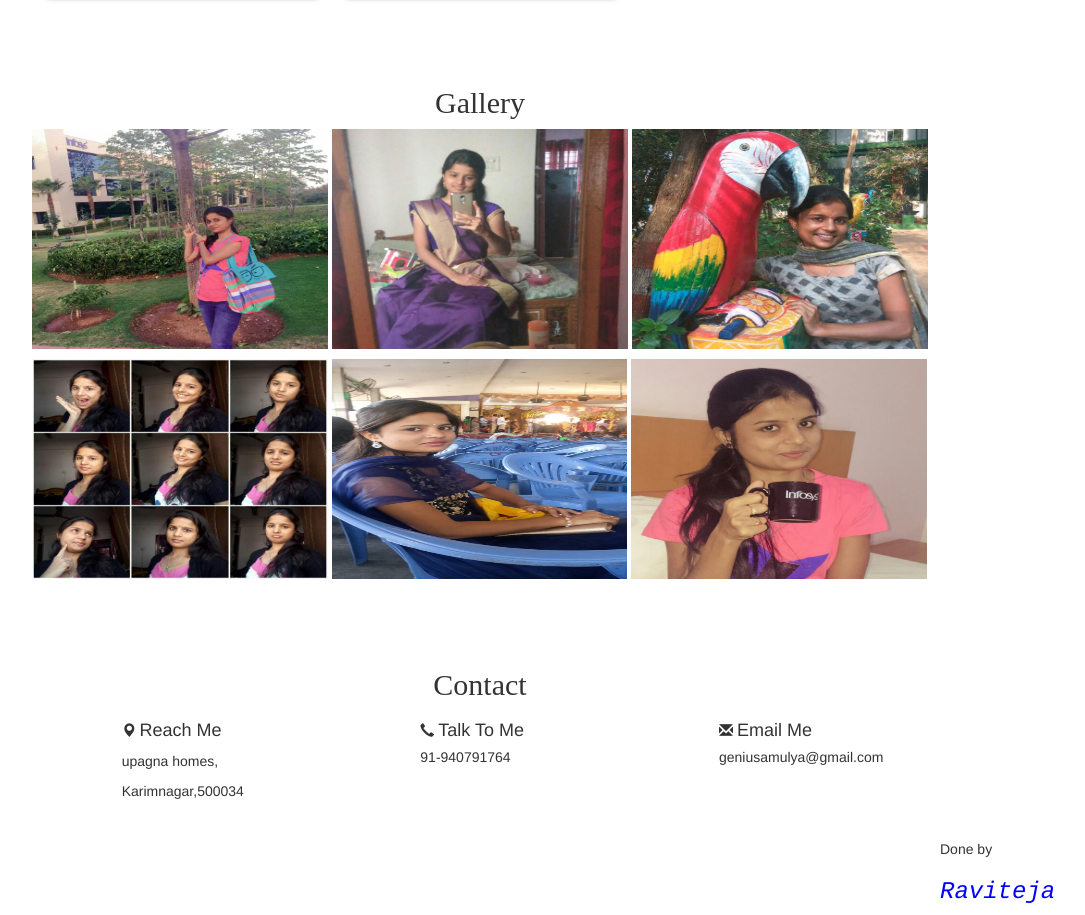
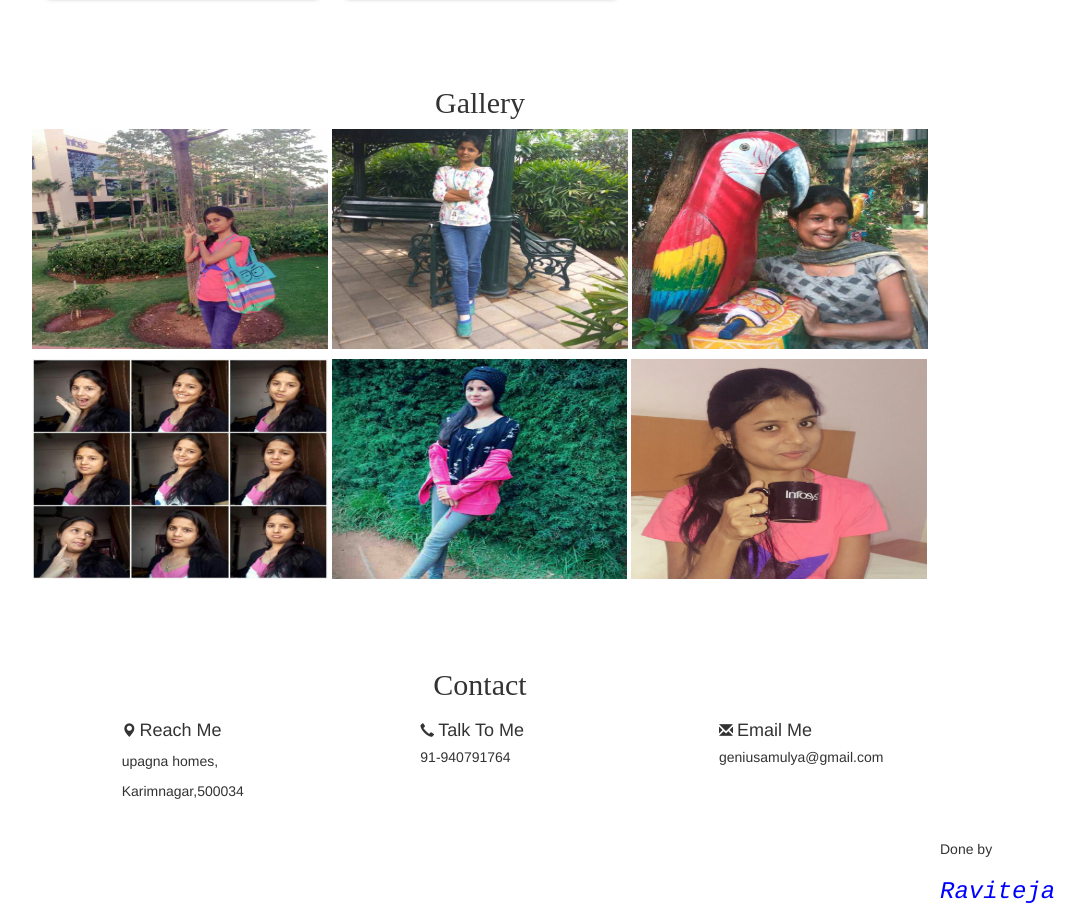
Before and after one commit to amulya-ammu/amulya-ammu.github.io, a plain HTML site: page index.html in a window 1280 px wide. Shown: the part 1683-2598 px from the top of the page, without its empty margins (160-1245 px from the left). Drawn offline with nearby package versions, Linux system fonts and the light colour scheme.

Commit message:
Update index.html

```diff
--- a/index.html
+++ b/index.html
@@ -322,7 +322,7 @@ When million’s of people are against u
   <img class="GalleryImg" id="img-0" src="telekhaimages/amu2.jpg" style="width:33%;height:220px;cursor:pointer;"alt="image1">
 
 
-  <img class="GalleryImg" id="img-1" src="telekhaimages/amu3.jpg" style="width:33%;height:220px;cursor:pointer;"alt="image2">
+  <img class="GalleryImg" id="img-1" src="telekhaimages/ammu1.jpg" style="width:33%;height:220px;cursor:pointer;"alt="image2">
 
   <img class="GalleryImg" id="img-2" src="telekhaimages/amu4.jpg" style="width:33%;height:220px;cursor:pointer;"alt="image3">
 
@@ -330,7 +330,7 @@ When million’s of people are against u
   <img class="GalleryImg" id="img-3" src="telekhaimages/amu5.jpg" style="width:33%;height:220px;margin-top:10px;cursor:pointer;"alt="image4">
 
 
-  <img class="GalleryImg" id="img-4" src="telekhaimages/amu8.jpg" style="width:33%;height:220px;margin-top:10px;cursor:pointer;"alt="image5">
+  <img class="GalleryImg" id="img-4" src="telekhaimages/ammu2.jpg" style="width:33%;height:220px;margin-top:10px;cursor:pointer;"alt="image5">
 
 
   <img class="GalleryImg" id="img-5" src="telekhaimages/amu9.jpg" style="width:33%;height:220px;margin-top:10px;cursor:pointer;"alt="image6">
@@ -341,7 +341,7 @@ When million’s of people are against u
 <img class="GalleryImg" id="img-0" src="telekhaimages/amu2.jpg" style="width:48%;height:220px;float:left;margin-left:2%;cursor:pointer;"alt="image1"onclick="hidebutton()">
 
 
-<img class="GalleryImg" id="img-1" src="telekhaimages/amu3.jpg" style="width:48%;height:220px;float:left;margin-left:2%;cursor:pointer;"alt="image2">
+<img class="GalleryImg" id="img-1" src="telekhaimages/ammu1.jpg" style="width:48%;height:220px;float:left;margin-left:2%;cursor:pointer;"alt="image2">
 
 <img class="GalleryImg" id="img-2" src="telekhaimages/amu4.jpg" style="width:48%;height:220px;margin-left:2%;float:left;margin-top:3%;cursor:pointer;"alt="image3">
 
@@ -349,7 +349,7 @@ When million’s of people are against u
 <img class="GalleryImg" id="img-3" src="telekhaimages/amu5.jpg" style="width:48%;height:220px;float:left;margin-left:2%;margin-top:3%;cursor:pointer;"alt="image4">
 
 
-<img class="GalleryImg" id="img-4" src="telekhaimages/amu8.jpg" style="width:48%;height:220px;float:left;margin-left:2%;margin-top:3%;cursor:pointer;"alt="image5">
+<img class="GalleryImg" id="img-4" src="telekhaimages/ammu2.jpg" style="width:48%;height:220px;float:left;margin-left:2%;margin-top:3%;cursor:pointer;"alt="image5">
 
 
 <img class="GalleryImg" id="img-5" src="telekhaimages/amu9.jpg" style="width:48%;height:220px;float:left;margin-left:2%;margin-top:3%;cursor:pointer;"alt="image6">
@@ -361,7 +361,7 @@ When million’s of people are against u
 
   <img class="GalleryImg" id="img-0" src="telekhaimages/amu2.jpg" style="width:100%;cursor:pointer;"alt="image1">
 
-  <img class="GalleryImg" id="img-1" src="telekhaimages/amu3.jpg" style="width:100%;margin-top:3%;cursor:pointer;"alt="image2">
+  <img class="GalleryImg" id="img-1" src="telekhaimages/ammu1.jpg" style="width:100%;margin-top:3%;cursor:pointer;"alt="image2">
 
   <img class="GalleryImg" id="img-2" src="telekhaimages/amu4.jpg" style="width:100%;margin-top:3%;cursor:pointer;"alt="image3">
 
@@ -370,7 +370,7 @@ When million’s of people are against u
   <img class="GalleryImg" id="img-3" src="telekhaimages/amu5.jpg" style="width:100%;margin-top:3%;cursor:pointer;"alt="image4">
 
 
-  <img class="GalleryImg" id="img-4" src="telekhaimages/amu8.jpg" style="width:100%;margin-top:3%;cursor:pointer;"alt="image5">
+  <img class="GalleryImg" id="img-4" src="telekhaimages/ammu2.jpg" style="width:100%;margin-top:3%;cursor:pointer;"alt="image5">
 
 
   <img class="GalleryImg" id="img-5" src="telekhaimages/amu9.jpg" style="width:100%;margin-top:3%;cursor:pointer;"alt="image6">
```
